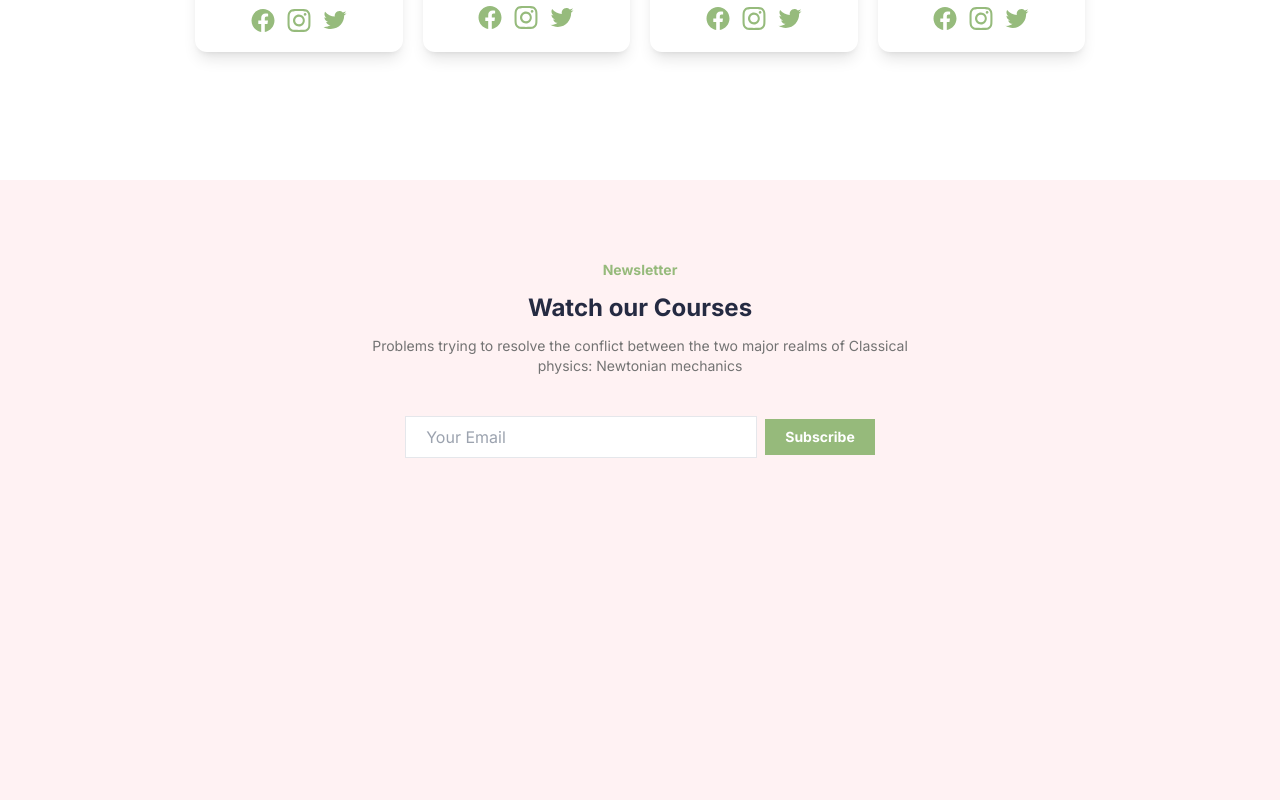
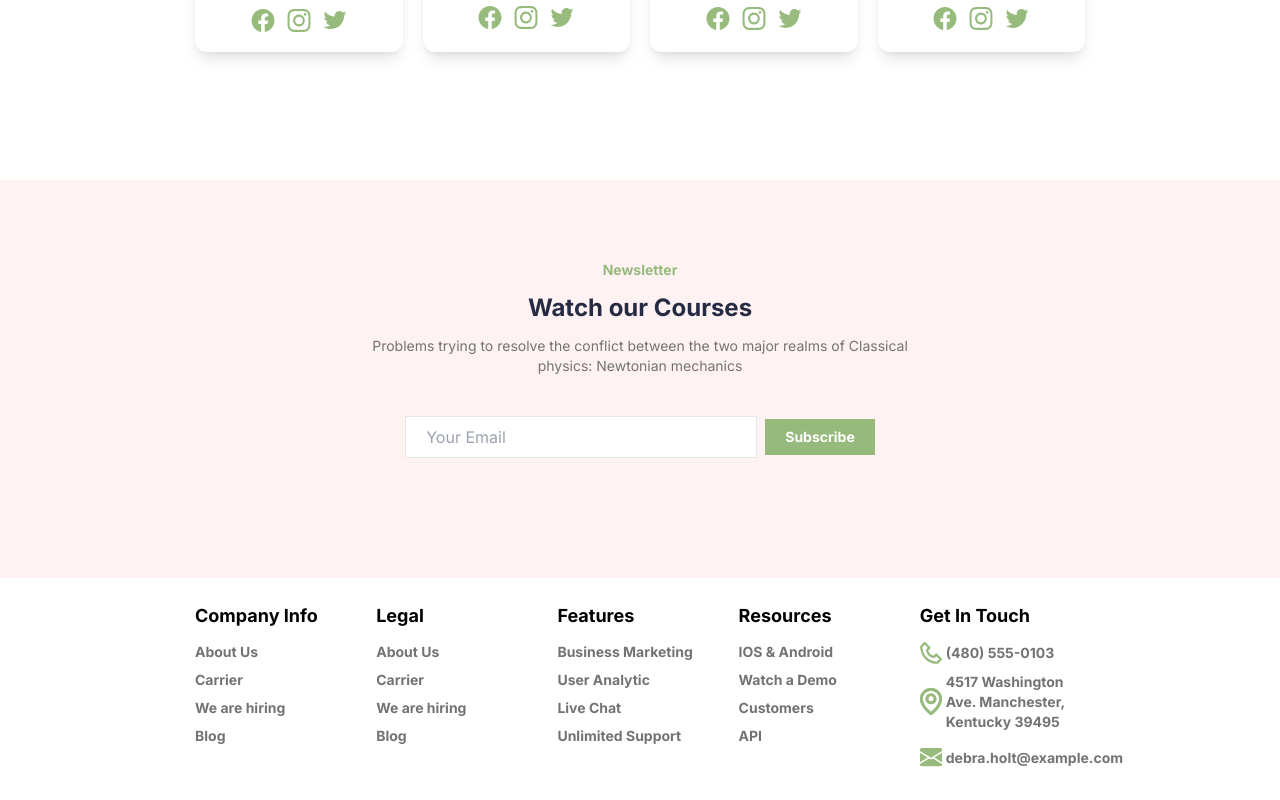
Before and after one commit to arifulsajib/yy-ventures-task, a Next.js app: page / in a window 1280 px wide. Shown: the part 1856-2656 px from the top of the page. Before the commit the page ends 2434 px from the top, so only its background shows below. Built offline with nearby package versions, Linux system fonts and the light colour scheme.

Commit message:
footer done

```diff
--- /dev/null
+++ b/app/components/Footer.tsx
@@ -0,0 +1,58 @@
+import locationImg from "../../public/location.svg";
+import phoneImg from "../../public/contact.svg";
+import emailImg from "../../public/email.svg";
+import Image from "next/image";
+
+const Footer = () => {
+  return (
+    <footer className="bg-white px-8 lg:px-[195px] py-4 lg:py-6">
+      <div className="grid grid-cols-3 lg:grid-cols-5 gap-4">
+        <div>
+          <h4 className="text-lg font-bold mb-3">Company Info</h4>
+          <p className="text-sm text-lightgrey-color font-bold">About Us</p>
+          <p className="text-sm text-lightgrey-color font-bold my-2">Carrier</p>
+          <p className="text-sm text-lightgrey-color font-bold my-2">We are hiring</p>
+          <p className="text-sm text-lightgrey-color font-bold">Blog</p>
+        </div>
+        <div>
+          <h4 className="text-lg font-bold mb-3">Legal</h4>
+          <p className="text-sm text-lightgrey-color font-bold">About Us</p>
+          <p className="text-sm text-lightgrey-color font-bold my-2">Carrier</p>
+          <p className="text-sm text-lightgrey-color font-bold my-2">We are hiring</p>
+          <p className="text-sm text-lightgrey-color font-bold">Blog</p>
+        </div>
+        <div>
+          <h4 className="text-lg font-bold mb-3">Features</h4>
+          <p className="text-sm text-lightgrey-color font-bold">Business Marketing</p>
+          <p className="text-sm text-lightgrey-color font-bold my-2">User Analytic</p>
+          <p className="text-sm text-lightgrey-color font-bold my-2">Live Chat</p>
+          <p className="text-sm text-lightgrey-color font-bold">Unlimited Support</p>
+        </div>
+        <div>
+          <h4 className="text-lg font-bold mb-3">Resources</h4>
+          <p className="text-sm text-lightgrey-color font-bold">IOS & Android</p>
+          <p className="text-sm text-lightgrey-color font-bold my-2">Watch a Demo</p>
+          <p className="text-sm text-lightgrey-color font-bold my-2">Customers</p>
+          <p className="text-sm text-lightgrey-color font-bold">API</p>
+        </div>
+        <div>
+          <h4 className="text-lg font-bold mb-3">Get In Touch</h4>
+          <div className="flex items-center">
+            <Image src={phoneImg} alt="location" width={22} height={22} />
+            <p className="ms-1 text-sm text-lightgrey-color font-bold">(480) 555-0103</p>
+          </div>
+          <div className="flex items-center">
+            <Image src={locationImg} alt="location" width={22} height={22} />
+            <p className="ms-1 text-sm text-lightgrey-color font-bold my-2">4517 Washington Ave. Manchester, Kentucky 39495</p>
+          </div>
+          <div className="flex items-center">
+            <Image src={emailImg} alt="location" width={22} height={22} />
+            <p className="ms-1 text-sm text-lightgrey-color font-bold my-2">debra.holt@example.com</p>
+          </div>
+        </div>
+      </div>
+    </footer>
+  );
+};
+
+export default Footer;
--- a/app/page.tsx
+++ b/app/page.tsx
@@ -1,5 +1,6 @@
 import Banner from "./components/Banner";
 import Features from "./components/Features";
+import Footer from "./components/Footer";
 import Navigation from "./components/Navigation";
 import Newsletter from "./components/Newsletter";
 import Teachers from "./components/Teachers";
@@ -12,6 +13,7 @@ export default function Home() {
       <Features />
       <Teachers />
       <Newsletter />
+      <Footer />
     </main>
   );
 }
```
